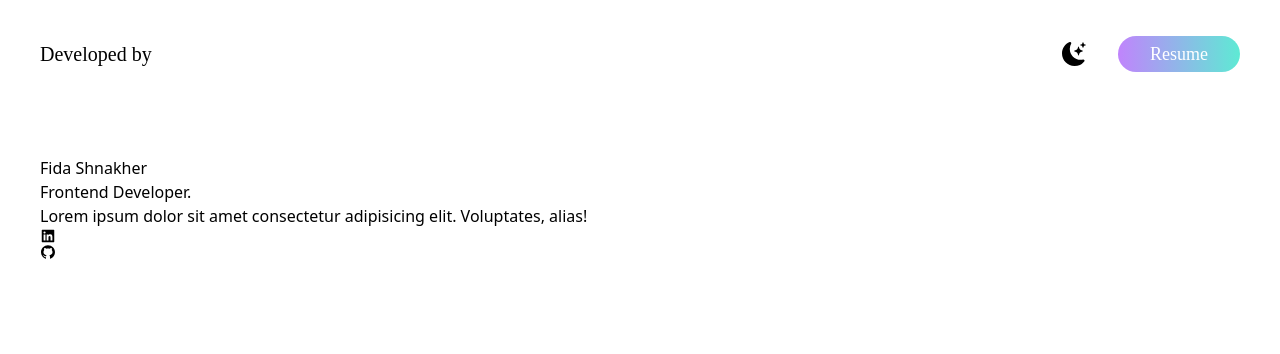
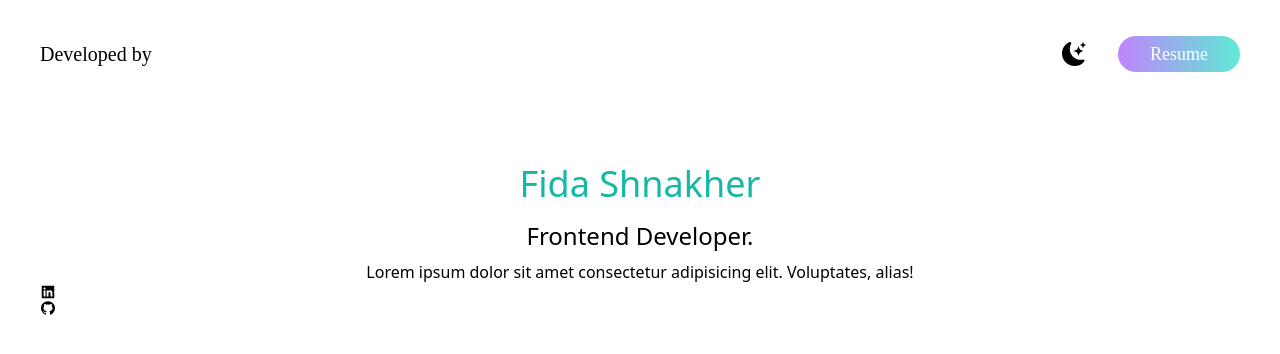
Before and after one commit to fidashn/fida-shnakher-portfolio, a Next.js app: page / in a window 1280 px wide. Shown: the top 354 px of the page. Built offline with nearby package versions, Linux system fonts and the light colour scheme.

Commit message:
styled the text of the front page

```diff
--- a/pages/index.tsx
+++ b/pages/index.tsx
@@ -22,15 +22,16 @@ export default function Home() {
              <li><a className='bg-gradient-to-r from-purple-400 to-teal-300 text-white font-burtons px-8 py-2 rounded-3xl text-lg ml-8 ' href="../public/Fida-Sh-CV-FrontEnd.pdf">Resume</a></li>
             </ul>
           </nav>
-          <div>
-            <h2>Fida Shnakher</h2>
-            <h3>Frontend Developer.</h3>
+          <div className='text-center p10'>
+            <h2 className='text-4xl py-2 text-teal-500 font-medium'>Fida Shnakher</h2>
+            <h3 className='text-2xl py-2'>Frontend Developer.</h3>
             <p>Lorem ipsum dolor sit amet consectetur adipisicing elit. Voluptates, alias!</p>
           </div>
           <div>
            <a href="https://www.linkedin.com/in/fida-shnakher-0b0b4a1b5"><AiFillLinkedin /></a>
            <a href="https://github.com/fidashn"><AiFillGithub/></a>
           </div>
+
         </section>
       </main>
 
```
